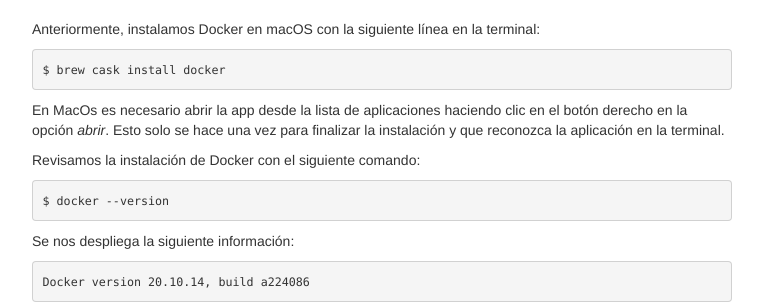
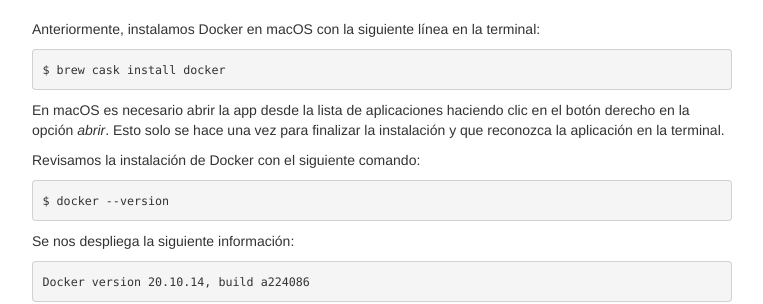
Before and after one commit to LizethMReyes/islasgeci.github.io, a Jekyll site: the page built from _posts/2022-05-10-github_rstudio.md, in a window 1280 px wide and 900 px high, scrolled down 325 px. Shown: the part 158-462 px from the top of the window, without its empty margins (258-1021 px from the left). Built offline with Jekyll 4.4.1, drawn with Linux system fonts in a browser that asks for light colours.

Commit message:
Update_sugg_line_27
Co-authored-by: Evaristo Rojas • GECI <evaristo.rojas@islas.org.mx>

````diff
--- a/_posts/2022-05-10-github_rstudio.md
+++ b/_posts/2022-05-10-github_rstudio.md
@@ -24,7 +24,7 @@
 ```
 $ brew cask install docker
 ```
-En MacOs es necesario abrir la app desde la lista de aplicaciones haciendo clic
+En macOS es necesario abrir la app desde la lista de aplicaciones haciendo clic
 en el botón derecho en la opción _abrir_. Esto solo se hace una vez para finalizar
 la instalación y que reconozca la aplicación en la terminal.
 
````
